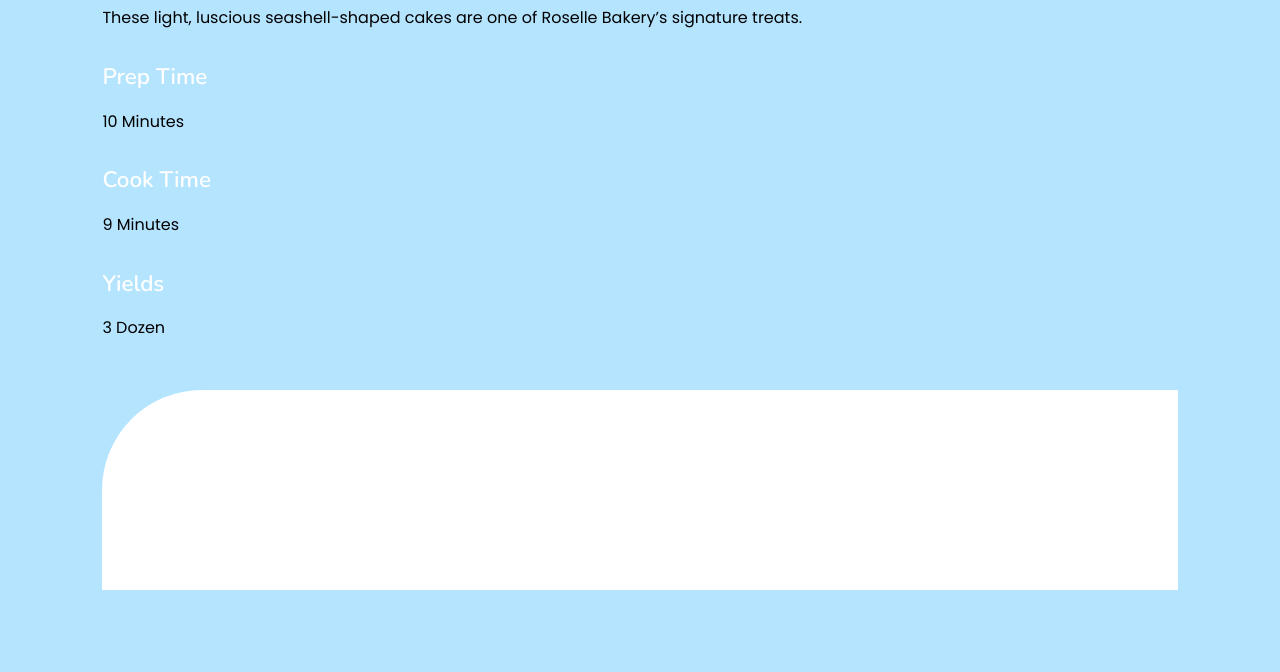
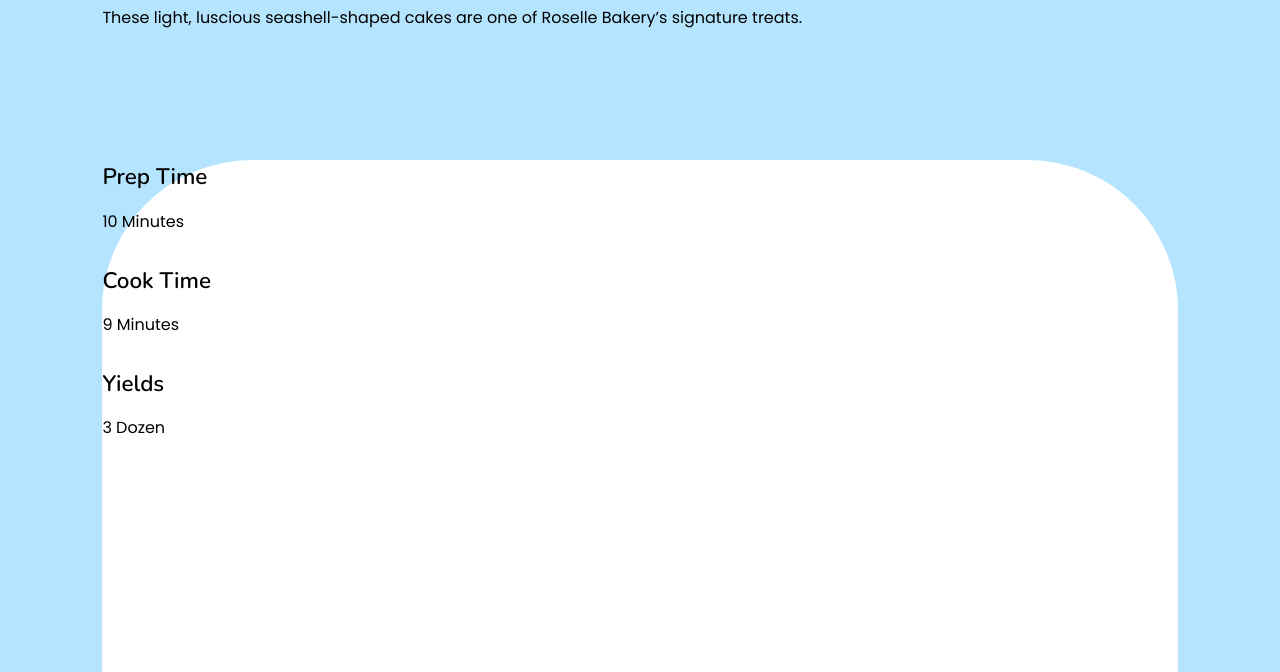
Before and after one commit to kobysabado/lemonglazedmadeleines, a plain HTML site: page index.html in a window 1280 px wide. Shown: the part 468-1140 px from the top of the page. Before the commit the page ends 1058 px from the top, so only its background shows below. Drawn offline with nearby package versions, Linux system fonts and the light colour scheme.

Commit message:
Top half

```diff
--- a/index.html
+++ b/index.html
@@ -15,32 +15,42 @@
 
         <div class="hero-text">
           <h1 class="white">Lemon Glazed Madeleines</h1>
-
-        <div class="subtext">
           <p class="black">These light, luscious seashell-shaped cakes are one of Roselle Bakery’s signature treats.</p>
 
-          <div class="preparation">
+          <div class="rectangle">
 
-          <div class="prep">
-            <h4 class="white">Prep Time</h4>
+          <div class="info">
+
+          <div class="boxes"
+
+          <div class="box">
+            <h4 class="black">Prep Time</h4>
             <p class="black">10 Minutes</p>
           </div>
 
-          <div class="prep">
-            <h4 class="white">Cook Time</h4>
+          <span class="vertical-line"></span>
+
+          <div class="box">
+            <h4 class="black">Cook Time</h4>
             <p class="black">9 Minutes</p>
+          </div>
 
-          <div class="prep">
-            <h4 class="white">Yields</h4>
+          <span class="vertical-line"></span>
+
+          <div class="box">
+            <h4 class="black">Yields</h4>
             <p class="black">3 Dozen</p>
-
-          <div class="rectangle">
+          </div>
 
           </div>
 
+          </div>
 
+        </div>
 
+      </div>
 
+    </div>
 
   </body>
   </html>
--- a/style.css
+++ b/style.css
@@ -54,11 +54,15 @@ color: #FFFFFF;
   padding:12% 8% 0;
 }
 
+.info {
+  margin-top:130px;
+}
+
 .rectangle {
-  background-color: #ffffff;
-  max-width: auto;
-  box-sizing: border-box;
-  padding: 100px;
-  margin: 50px auto 0;
-  border-radius: 100px 0px 0px 0px;
+  grid-column: span auto;
+  height: 1000px;
+  top: 1200px;
+  background: #FFFFFF;
+  position: center;
+  border-radius: 150px 150px 0px 0px;
 }
```
